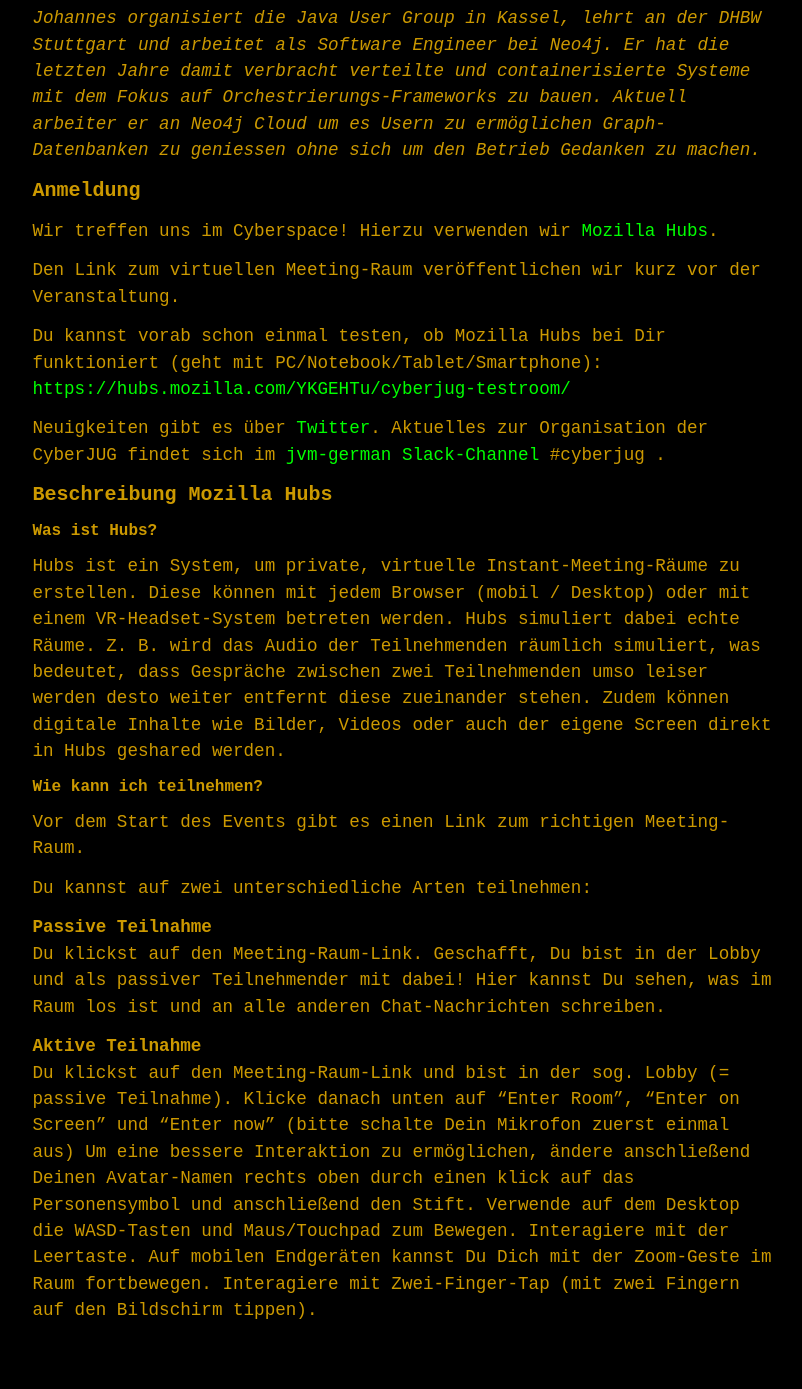
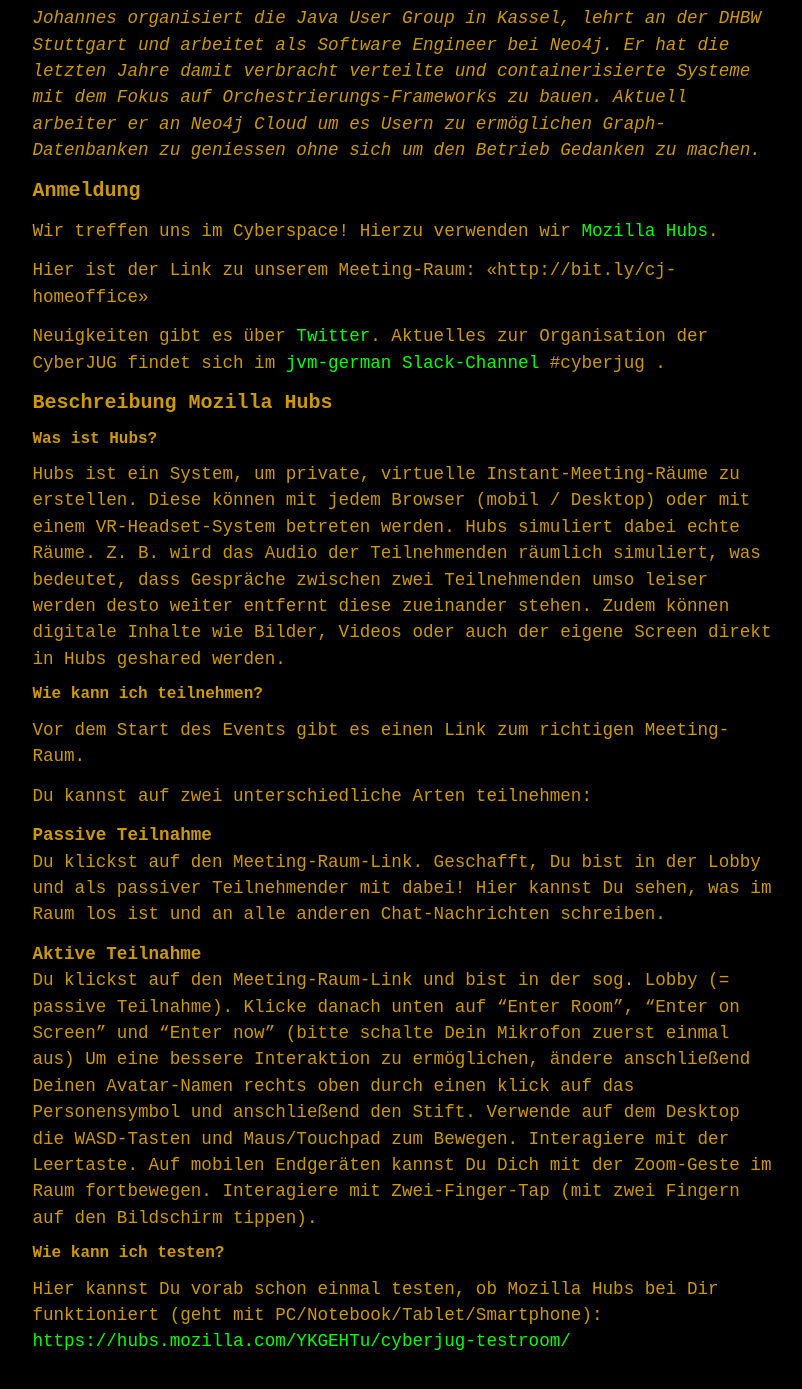
Before and after one commit to cyberjug/website, a Jekyll site: the page built from docs/_upcoming/2020-05-25-homeoffice.md, in a window 1280 px wide and 1400 px high, scrolled down 1142 px. Shown: the top 1389 px of the window, without its empty margins (234-1036 px from the left). Built offline with Jekyll 4.4.1, drawn with Linux system fonts in a browser that asks for light colours; some web fonts are replaced.

Commit message:
add link to room

```diff
--- a/docs/_upcoming/2020-05-25-homeoffice.md
+++ b/docs/_upcoming/2020-05-25-homeoffice.md
@@ -41,9 +41,7 @@
 
 Wir treffen uns im Cyberspace! Hierzu verwenden wir [Mozilla Hubs](https://labs.mozilla.org/projects/hubs/).
 
-Den Link zum virtuellen Meeting-Raum veröffentlichen wir kurz vor der Veranstaltung.
-
-Du kannst vorab schon einmal testen, ob Mozilla Hubs bei Dir funktioniert (geht mit PC/Notebook/Tablet/Smartphone): <https://hubs.mozilla.com/YKGEHTu/cyberjug-testroom/>
+Hier ist der Link zu unserem Meeting-Raum: <<http://bit.ly/cj-homeoffice>>
 
 Neuigkeiten gibt es über [Twitter](https://twitter.com/cyberjug). Aktuelles zur Organisation der CyberJUG findet sich im [jvm-german Slack-Channel](https://slackin-jvm-german.herokuapp.com/) #cyberjug .
 
@@ -76,3 +74,7 @@
 Verwende auf dem Desktop die WASD-Tasten und Maus/Touchpad zum Bewegen.
 Interagiere mit der Leertaste.
 Auf mobilen Endgeräten kannst Du Dich mit der Zoom-Geste im Raum fortbewegen. Interagiere mit Zwei-Finger-Tap (mit zwei Fingern auf den Bildschirm tippen).
+
+#### Wie kann ich testen?
+
+Hier kannst Du vorab schon einmal testen, ob Mozilla Hubs bei Dir funktioniert (geht mit PC/Notebook/Tablet/Smartphone): <https://hubs.mozilla.com/YKGEHTu/cyberjug-testroom/>
```
